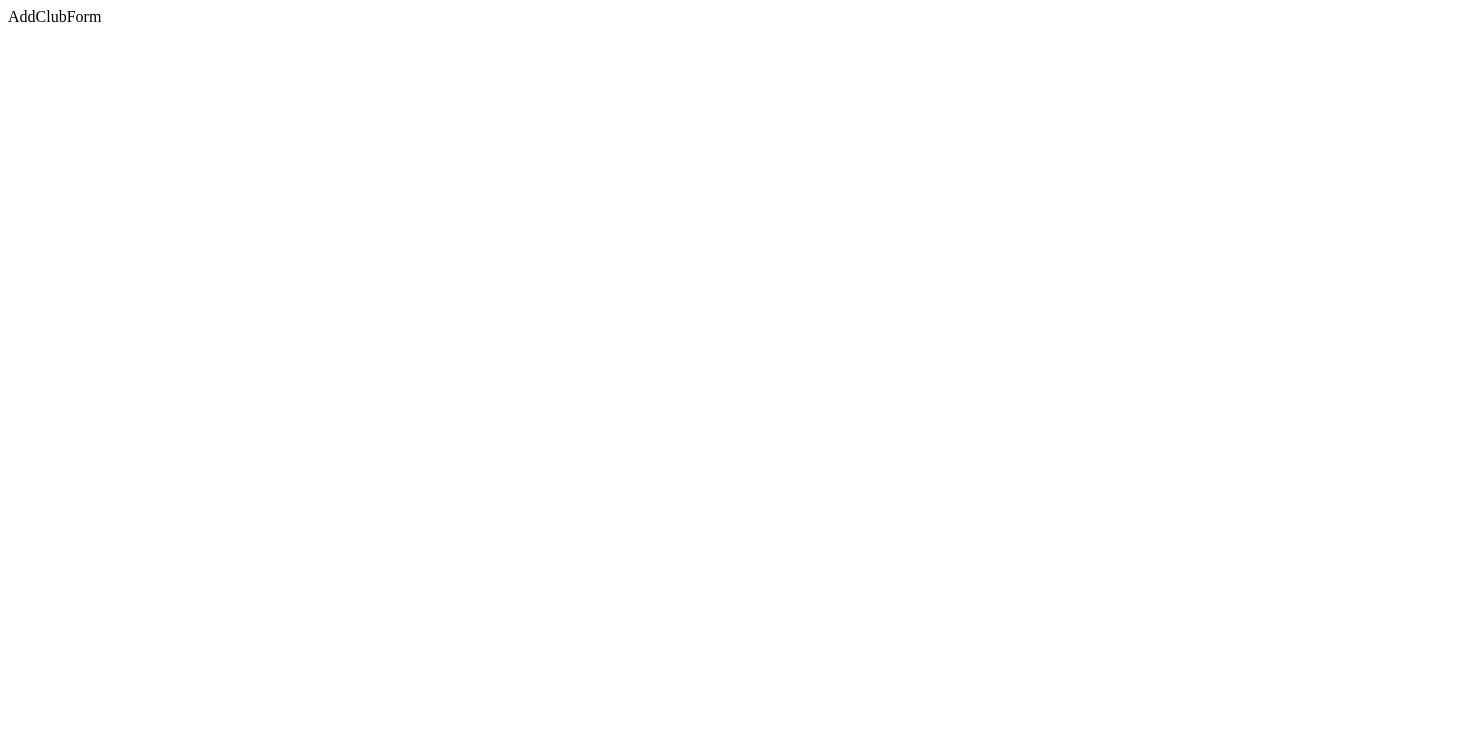
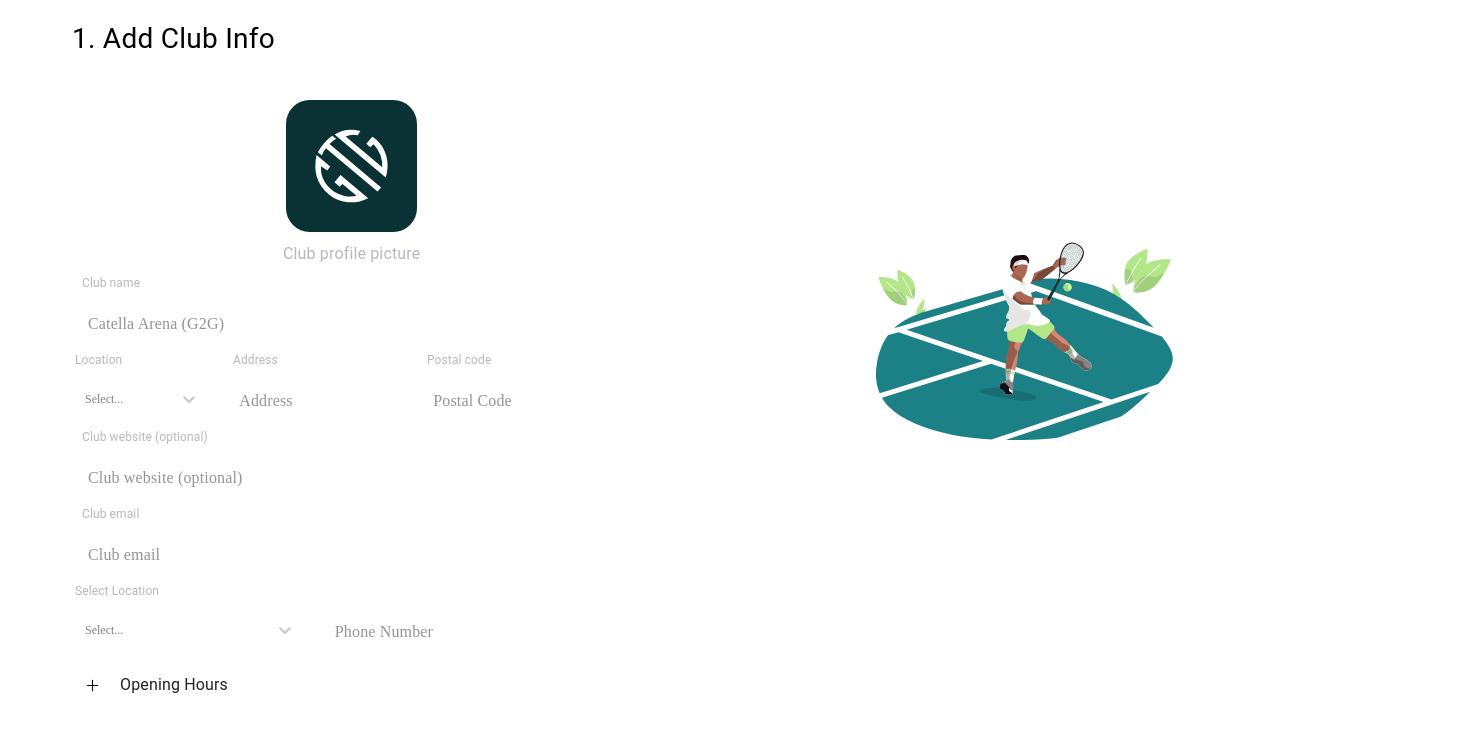
Before and after one commit to mansi-trivedi6396/vercel, a Gatsby site: page /Admin/Component/Drawer/Screen/Forms/AddClubForm in a window 1280 px wide. Shown: the whole page, 1475 px wide, since content can reach past the window. Built offline with nearby package versions, Linux system fonts and the light colour scheme; Gatsby itself is replaced by a stand-in of ours.

Commit message:
add court billing and club form

```diff
--- a/src/pages/Admin/Component/Drawer/Screen/Forms/AddClubForm.js
+++ b/src/pages/Admin/Component/Drawer/Screen/Forms/AddClubForm.js
@@ -174,10 +174,181 @@
 // }
 
 // export default AddClubForm
-import React from 'react'
+import {
+    Container,
+    FormControl,
+    Grid,
+    makeStyles,
+    Typography,
+  } from "@material-ui/core"
+  import React, { useState } from "react"
+  import ReactFlagsSelect from "react-flags-select"
+  import CountryDropdown from "country-dropdown-with-flags-for-react"
+  import logo from "../../../../../../images/add_club_logo.svg"
+  import AccordionCustom from "../../../AccordionCustom"
+  import FormTextField from "../../../FormTextField"
+  import flag from "../../../../../../images/flagIcon.svg"
+  import SelectWithImage from "../../../SelectWithImage/SelectWithImage"
+  import SelectWithIcon from "../../../SelectWithImage/SelectWithIcon"
+  import clubInfoImg from "../../../../../../images/clubInfoimg.svg"
+
+  const useStyles = makeStyles(theme => ({
+      root: {
+        backgroundColor: "transprent",
+        width: "80%",
+        borderRadius: "10px 10px 0px 0px",
+        height: "100%",
+        paddingTop: "10px",
+        paddingLeft: "40px",
+        fontFamily: "DM Sans",
+      },
+      titleText: {
+        fontSize: "28px",
+        marginBottom: "40px",
+        fontWeight: "400",
+        fontStyle: "normal",
+      },
+      boxRoot: {
+        width: "100%",
+      },
+      profileStyle: {
+        display: "flex",
+        flexDirection: "column",
+        alignItems: "center",
+        color: "#B7B7BF",
+        fontSize: "20",
+        margin: "10px",
+        width:'100%'
+      },
+      logoStyle: {
+        marginBottom: "10px",
+      },
+      flagSelect: {
+        background: "white",
+        border: "none",
+        borderRadius: 10,
+        position: "relative",
+        display: "flex",
+        padding: "12px",
+      },
+      flagRoot: {},
+      containerClass:{
+        display:'flex'
+      }
+    }))
+
 
 export default function AddClubForm() {
+
+    const [selected, setSelected] = useState("")
+  const handleChange = e => {
+    const name = e.target.value
+    setSelected(name.slice(0, 2))
+  }
+  const classes = useStyles()
+
+  const DATA_FLAG = [
+    { label: "SE", icon: flag, value: 1 },
+    { label: "SE", icon: flag, value: 2 },
+    { label: "india", icon: flag, value: 3 },
+  ]
+
+  const DATA_CODE = [
+    { label: "+46", icon: flag, value: 1 },
+    { label: "+56", icon: flag, value: 2 },
+    { label: "+46", icon: flag, value: 3 },
+  ]
   return (
-    <div>AddClubForm</div>
+    <div>
+     <div className={classes.root}>
+       <Container maxWidth="lg">
+       <div className={classes.containerClass}>
+       <Grid container  style={{width:'56%'}}>
+           <div style={{width:'100%'}}>
+             <Typography className={classes.titleText}>
+               1. Add Club Info
+             </Typography>
+             <div className={classes.profileStyle}>
+               <img src={logo} alt="logo" className={classes.logoStyle} />
+               <Typography>Club profile picture</Typography>
+             </div>
+           </div>
+           <div style={{width:'100%'}}>
+           <FormTextField
+              label="Club name"
+              placeHolder="Catella Arena (G2G)"
+            />
+            <Grid
+              style={{ display: "flex", flexDirection: "row", width: "100%" }}
+              justifyContent="space-between"
+            >
+              <Grid
+                style={{
+                  marginRight: "-40px",
+                  flexDirection: "column",
+                  width: "97%",
+                  paddingLeft: "3px",
+                }}
+              >
+                <SelectWithIcon
+                  data={DATA_FLAG}
+                  placeholder="Select Location"
+                  label="Location"
+                />
+              </Grid>
+              <FormTextField label="Address" placeHolder="Address" />
+              <FormTextField label="Postal code" placeHolder="Postal Code" />
+            </Grid>
+            <FormTextField
+              label="Club website (optional)"
+              placeHolder="Club website (optional)"
+            />
+            <FormTextField label="Club email" placeHolder="Club email" />
+            <Grid
+              direction="row"
+              style={{ display: "flex", flexDirection: "row", width: "100%" }}
+            >
+
+              <Grid
+                style={{
+                  marginRight: "-40px",
+                  width: "100%",
+                  flexDirection: "column",
+                  width: "97%",
+                  paddingLeft: "3px",
+                }}
+              >
+                <SelectWithIcon
+                  data={DATA_CODE}
+                  placeholder="Select Location"
+                  label="Select Location"
+                />
+              </Grid>
+              <FormTextField label="" placeHolder="Phone Number" />
+            </Grid>
+
+            <AccordionCustom userType="addClub" />
+          </div>
+
+
+
+        </Grid>
+        <div style={{
+            width: "50%",
+            position: "ABSOLUTE",
+            top: "139px",
+            right: "-195px"
+        }}>
+        <img
+              src={clubInfoImg}
+              width="300px"
+              style={{ padding: "40px", marginTop: "60px" }}
+            />
+        </div>
+      </div>
+      </Container>
+    </div>
+
+    </div>
   )
 }
```
